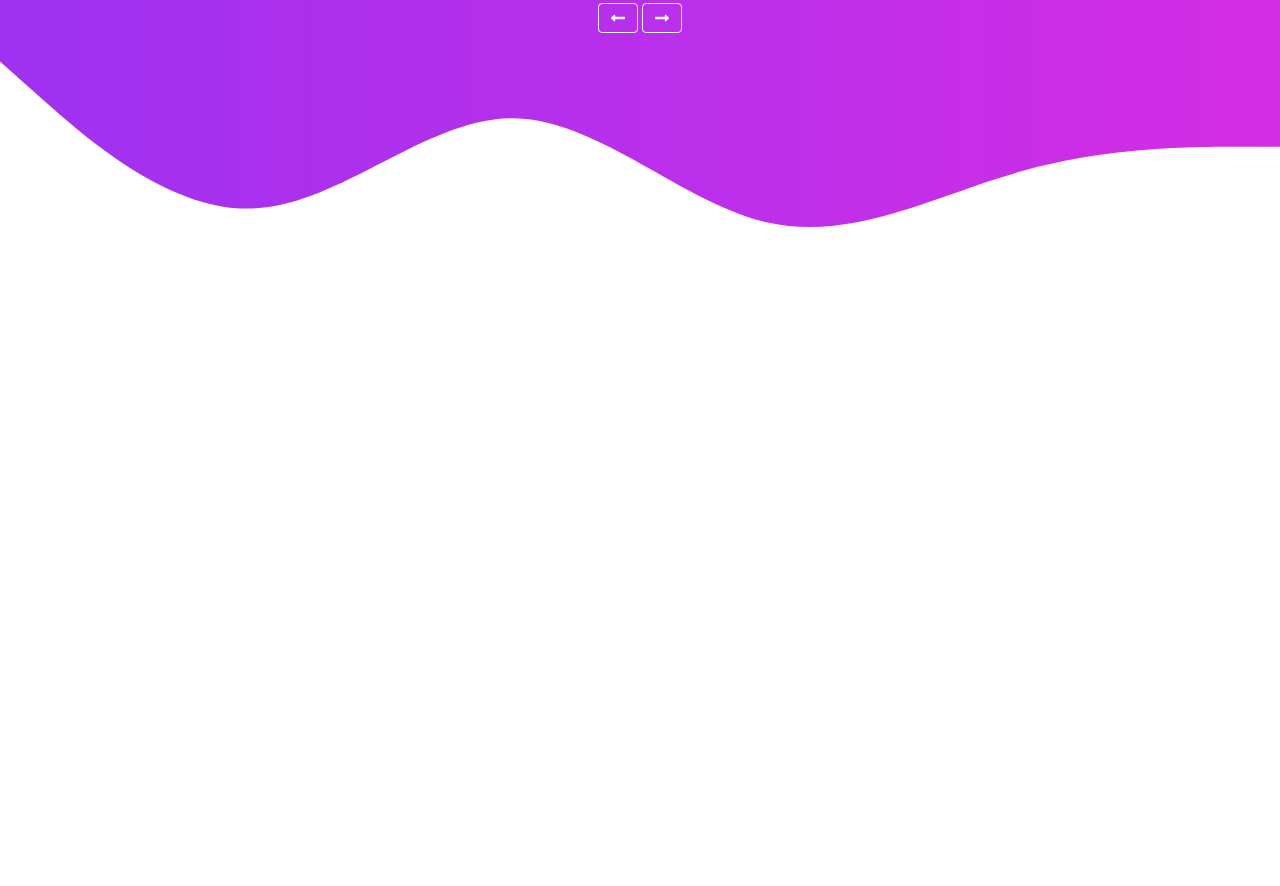
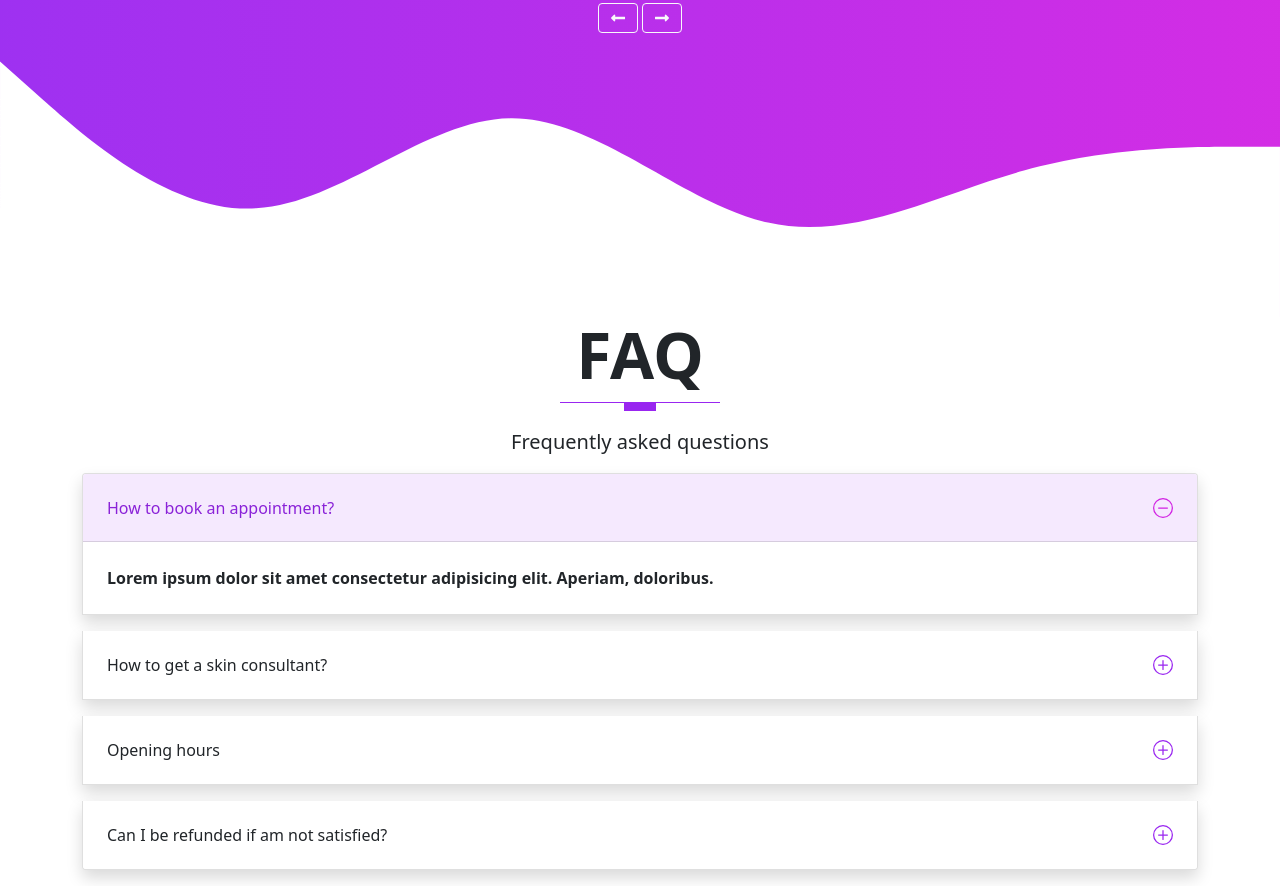
Before and after one commit to ainehehir/SarahsSalon, a website: page index.html in a window 1280 px wide. Shown: the part 3855-4741 px from the top of the page. Before the commit the page ends 4172 px from the top, so only its background shows below. Drawn offline with Linux system fonts and the light colour scheme.

Commit message:
faq section

```diff
--- a/index.html
+++ b/index.html
@@ -412,6 +412,78 @@
 
 </section>
 
+<!-- faq -->
+<section id="faq" class="faq">
+  <div class="container">
+    <div class="row text-center">
+      <h1 class="display-3 fw-bold text-uppercase">faq</h1>
+      <div class="heading-line"></div>
+      <p class="lead">Frequently asked questions</p>
+      </div>
+      <!-- accordion -->
+      <div class="row mt5">
+        <div class="col-md-12">
+      <div class="accordion" id="accordionExample">
+        <!-- item 1 -->
+  <div class="accordion-item shadow mb-3">
+    <h2 class="accordion-header" id="headingOne">
+      <button class="accordion-button" type="button" data-bs-toggle="collapse" data-bs-target="#collapseOne" aria-expanded="true" aria-controls="collapseOne">
+        How to book an appointment?
+      </button>
+    </h2>
+    <div id="collapseOne" class="accordion-collapse collapse show" aria-labelledby="headingOne" data-bs-parent="#accordionExample">
+      <div class="accordion-body">
+        <strong>Lorem ipsum dolor sit amet consectetur adipisicing elit. Aperiam, doloribus.</strong>
+      </div>
+    </div>
+  </div>
+
+  <!-- item 2 -->
+  <div class="accordion-item shadow mb-3">
+    <h2 class="accordion-header" id="headingTwo">
+      <button class="accordion-button collapsed" type="button" data-bs-toggle="collapse" data-bs-target="#collapseTwo" aria-expanded="false" aria-controls="collapseTwo">
+        How to get a skin consultant?
+      </button>
+    </h2>
+    <div id="collapseTwo" class="accordion-collapse collapse" aria-labelledby="headingTwo" data-bs-parent="#accordionExample">
+      <div class="accordion-body">
+        <strong>Lorem ipsum dolor sit amet, consectetur adipisicing elit. A corrupti consequatur ab nihil ratione. Numquam.</strong>
+      </div>
+    </div>
+  </div>
+
+  <!-- item 3 -->
+  <div class="accordion-item shadow mb-3">
+    <h2 class="accordion-header" id="headingThree">
+      <button class="accordion-button collapsed" type="button" data-bs-toggle="collapse" data-bs-target="#collapseThree" aria-expanded="false" aria-controls="collapseThree">
+        Opening hours
+      </button>
+    </h2>
+    <div id="collapseThree" class="accordion-collapse collapse" aria-labelledby="headingThree" data-bs-parent="#accordionExample">
+      <div class="accordion-body">
+        <strong>Lorem ipsum dolor, sit amet consectetur adipisicing elit. Dolorum facere, quis sint fugit quam earum distinctio. Velit laudantium amet a?</strong>
+      </div>
+    </div>
+  </div>
+  <div class="accordion-item shadow mb-3">
+            <h2 class="accordion-header" id="headingFour">
+              <button class="accordion-button collapsed" type="button" data-bs-toggle="collapse" data-bs-target="#collapseFour" aria-expanded="false" aria-controls="collapseFour">
+                Can I be refunded if am not satisfied?
+              </button>
+            </h2>
+            <div id="collapseFour" class="accordion-collapse collapse" aria-labelledby="headingFour" data-bs-parent="#accordionExample">
+              <div class="accordion-body">
+                <strong>Lorem ipsum dolor sit amet consectetur adipisicing elit. Praesentium eveniet voluptate officiis minima omnis quas maxime saepe voluptatibus, dolor repellat?</strong>
+              </div>
+            </div>
+          </div>
+  </div>
+  </div>
+</div>
+  </div>
+</section>
+
+
 
 
 
```
Also changed, not shown: scss/_custom.scss (+7 -0 lines), assets/css/style.css.
